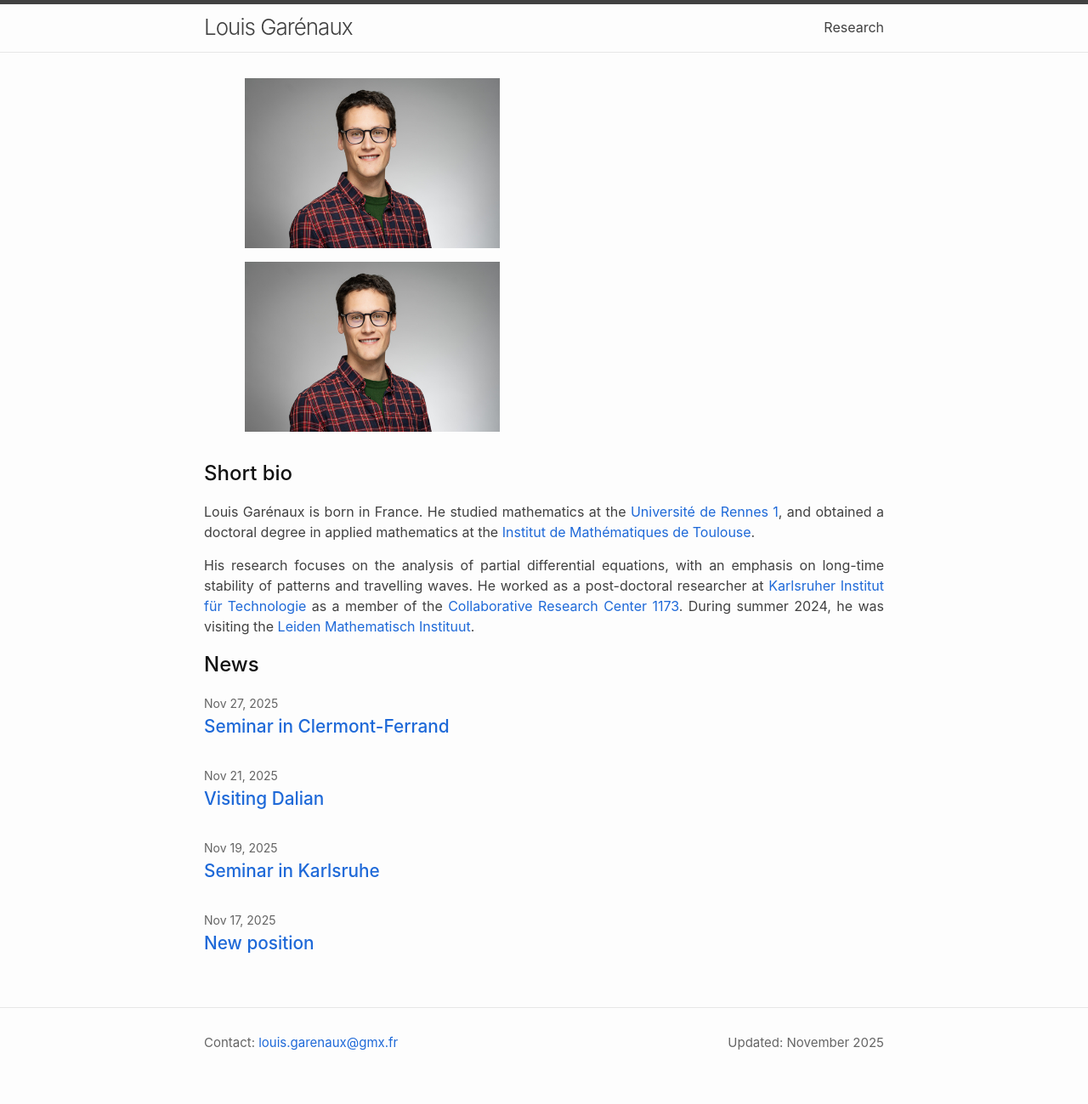
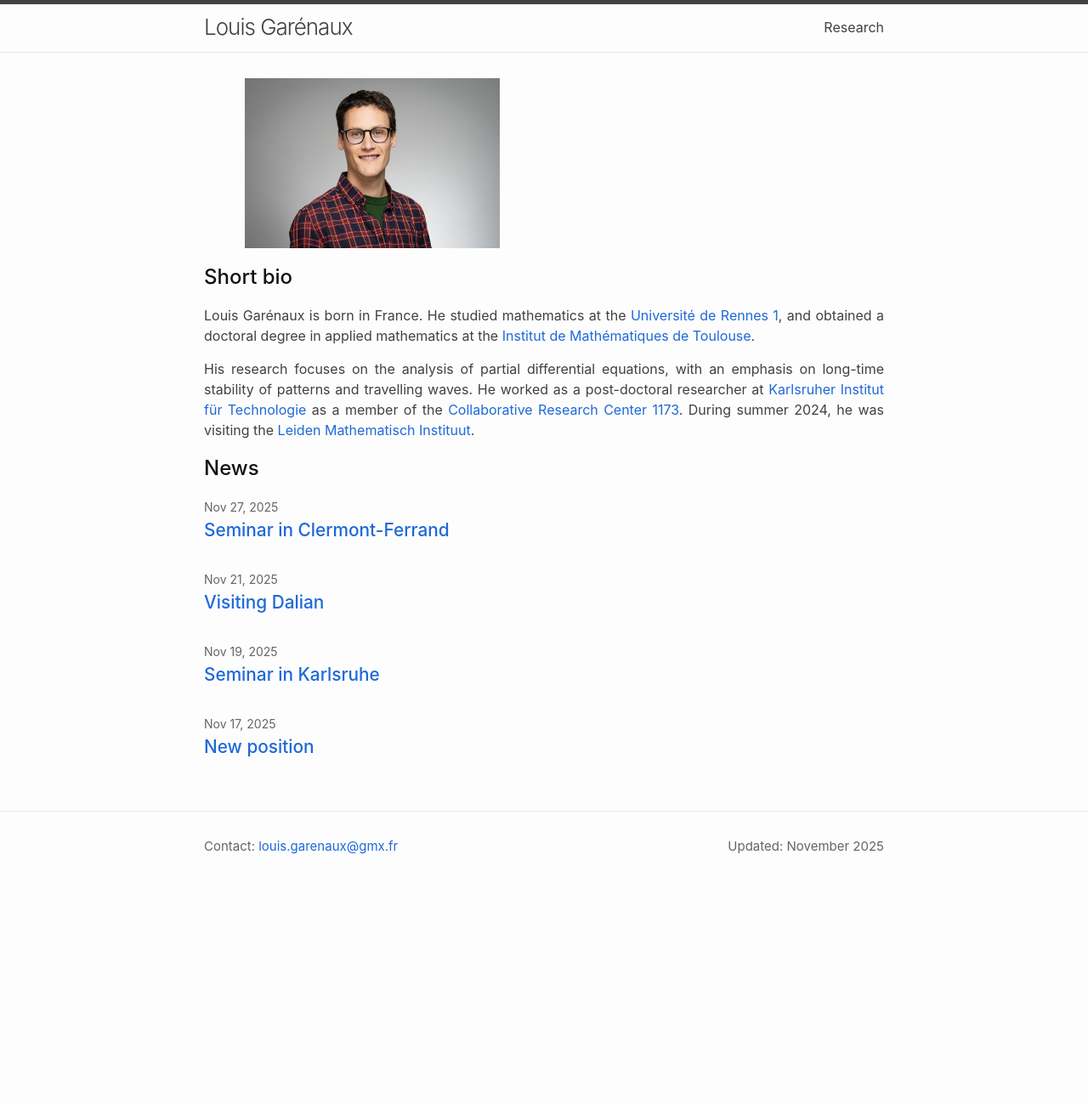
Before and after one commit to louisgarenaux/louisgarenaux.github.io, a Jekyll site: the page built from index.markdown, in a window 1280 px wide. Shown: the whole page at 85% size. Built offline with Jekyll 4.4.1, drawn with Linux system fonts in a browser that asks for light colours; nearby versions of some CDN libraries; after the commit the page ends 1068 px from its top, so only the background shows below that.

Commit message:
rebuild site

```diff
--- a/index.markdown
+++ b/index.markdown
@@ -3,16 +3,9 @@
 # To modify the layout, see https://jekyllrb.com/docs/themes/#overriding-theme-defaults
 
 layout: home
-title:
+title: Home
 list_title: News
 ---
-
-<img src="assets/images/photo-512.jpg" width="300">
-
-<!--
-    Pour placer la figure à droite de la page, utiliser
-    <img style="display: block; margin-left: auto;" src="assets/images/photo-512.jpg" width="300">
--->
 
 ## Short bio
 
```
Also changed, not shown: 3 other files.
